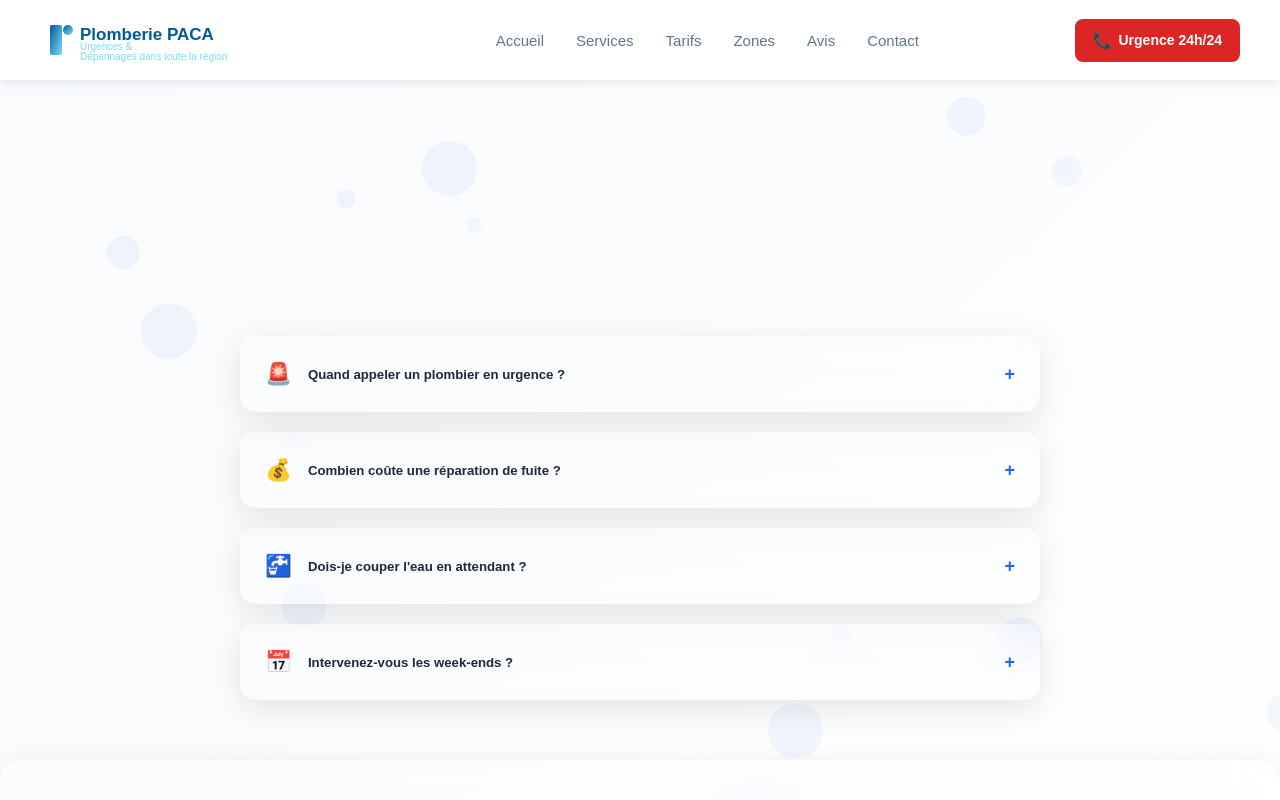
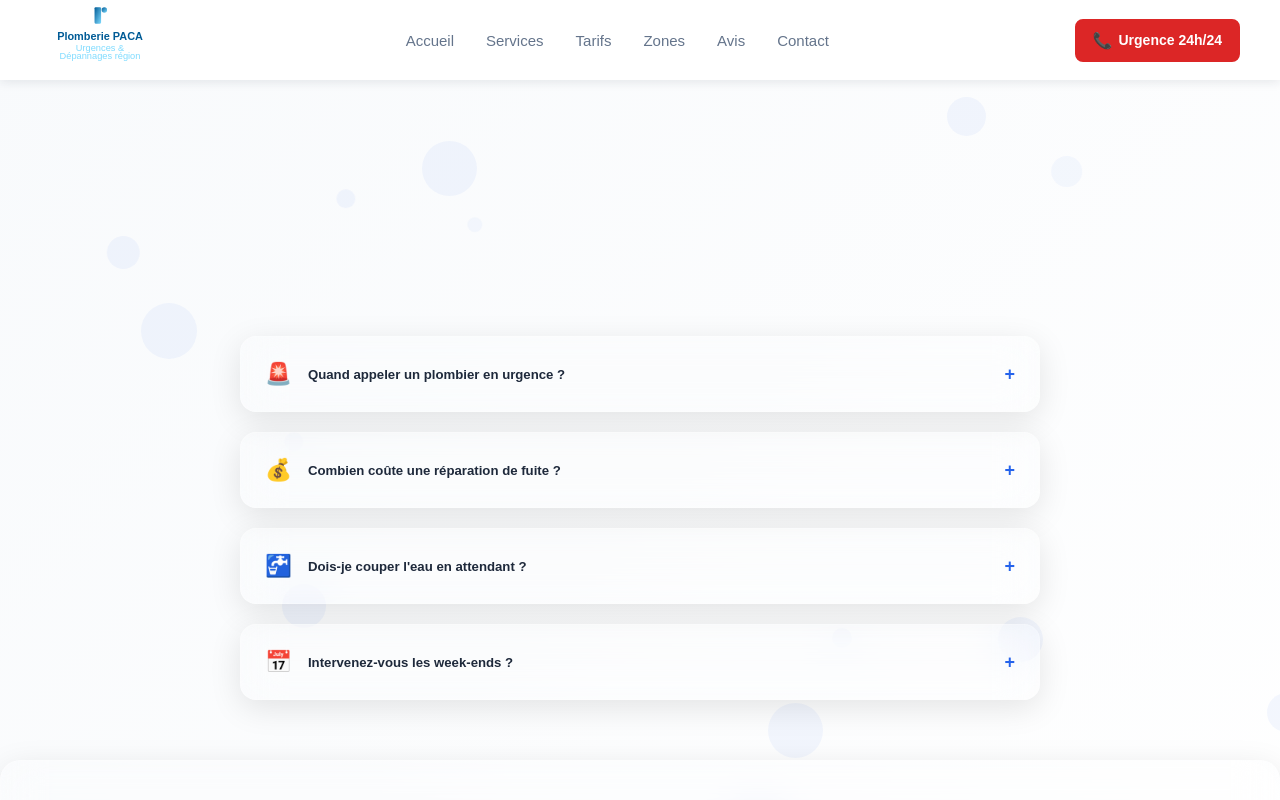
Before and after one commit to Alikhalif/Plomberie-PACA, an Angular app: page /faq in a window 1280 px wide. Shown: the top 800 px of the page. Built offline with nearby package versions, Linux system fonts and the light colour scheme.

Commit message:
edit logo

```diff
--- a/src/app/shared/top-bar/top-bar.component.html
+++ b/src/app/shared/top-bar/top-bar.component.html
@@ -8,7 +8,7 @@
               <span class="logo-text">Plomberie PACA</span> -->
 
               <!-- ///////// -->
-              <svg width="300" height="70" viewBox="0 0 300 70" xmlns="http://www.w3.org/2000/svg">
+              <!-- <svg width="300" height="70" viewBox="0 0 300 70" xmlns="http://www.w3.org/2000/svg">
                 <defs>
                   <linearGradient id="waterBlue" x1="0" y1="0" x2="1" y2="1">
                     <stop offset="0%" stop-color="#005B96"/>
@@ -16,15 +16,12 @@
                   </linearGradient>
                 </defs>
 
-                <!-- Pipe-like icon with PACA outline impression -->
                 <g>
                   <rect x="10" y="20" width="12" height="30" rx="2" fill="url(#waterBlue)" />
                   <circle cx="28" cy="25" r="5" fill="url(#waterBlue)" />
-                  <!-- <rect x="28" y="22" width="8" height="6" fill="url(#waterBlue)" />
-                  <path d="M36 25 C45 30, 50 50, 60 35" stroke="url(#waterBlue)" stroke-width="4" fill="none" /> -->
+
                 </g>
 
-                <!-- Brand text -->
                 <text x="40" y="35" font-family="Arial, sans-serif" font-size="17" font-weight="bold" fill="#005B96">
                   Plomberie PACA
                 </text>
@@ -34,10 +31,36 @@
                 <text x="40" y="55" font-family="Arial, sans-serif" font-size="10" fill="#7FDBFF">
                   Dépannages dans toute la région
                 </text>
-              </svg>
+              </svg> -->
 
 
 
+
+              <svg width="120" height="120" viewBox="0 0 220 220" xmlns="http://www.w3.org/2000/svg">
+  <defs>
+    <linearGradient id="waterBlue" x1="0" y1="0" x2="1" y2="1">
+      <stop offset="0%" stop-color="#005B96"/>
+      <stop offset="100%" stop-color="#7FDBFF"/>
+    </linearGradient>
+  </defs>
+
+  <!-- Pipe-like icon with PACA outline impression -->
+  <g>
+    <rect x="100" y="50" width="12" height="30" rx="2" fill="url(#waterBlue)" />
+    <circle cx="118" cy="55" r="5" fill="url(#waterBlue)" />
+  </g>
+
+  <!-- Brand text centered -->
+  <text x="110" y="110" font-family="Arial, sans-serif" font-size="20" font-weight="bold" fill="#005B96" text-anchor="middle">
+    Plomberie PACA
+  </text>
+  <text x="110" y="130" font-family="Arial, sans-serif" font-size="17" fill="#7FDBFF" text-anchor="middle">
+    Urgences &
+  </text>
+  <text x="110" y="145" font-family="Arial, sans-serif" font-size="17" fill="#7FDBFF" text-anchor="middle">
+    Dépannages région
+  </text>
+</svg>
 
             </div>
           </a>
```
